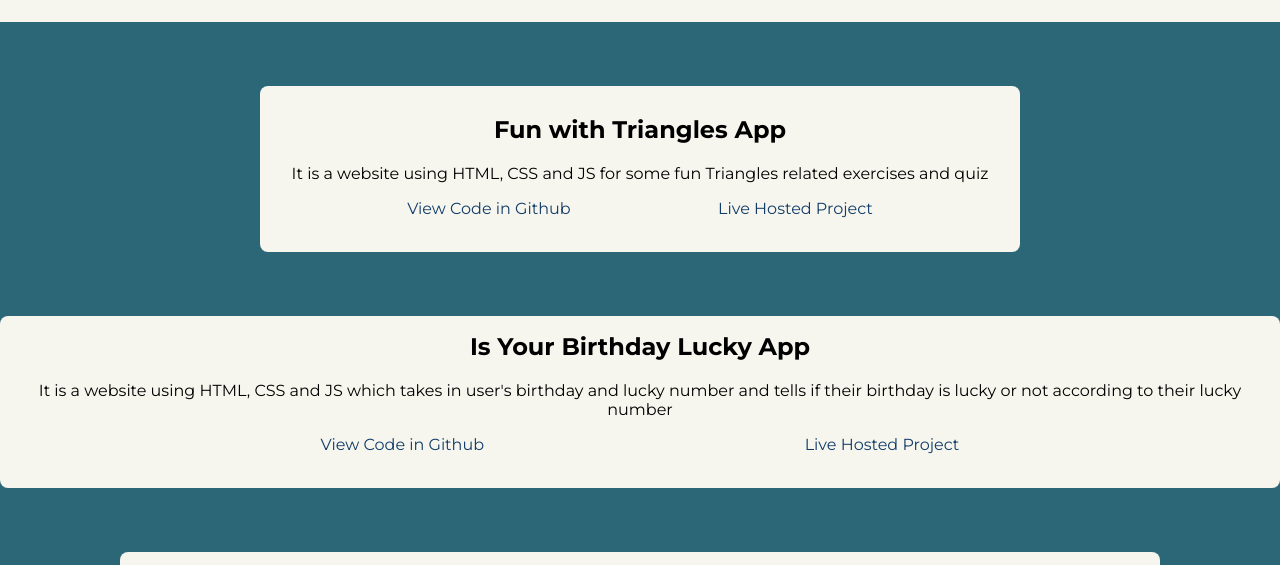
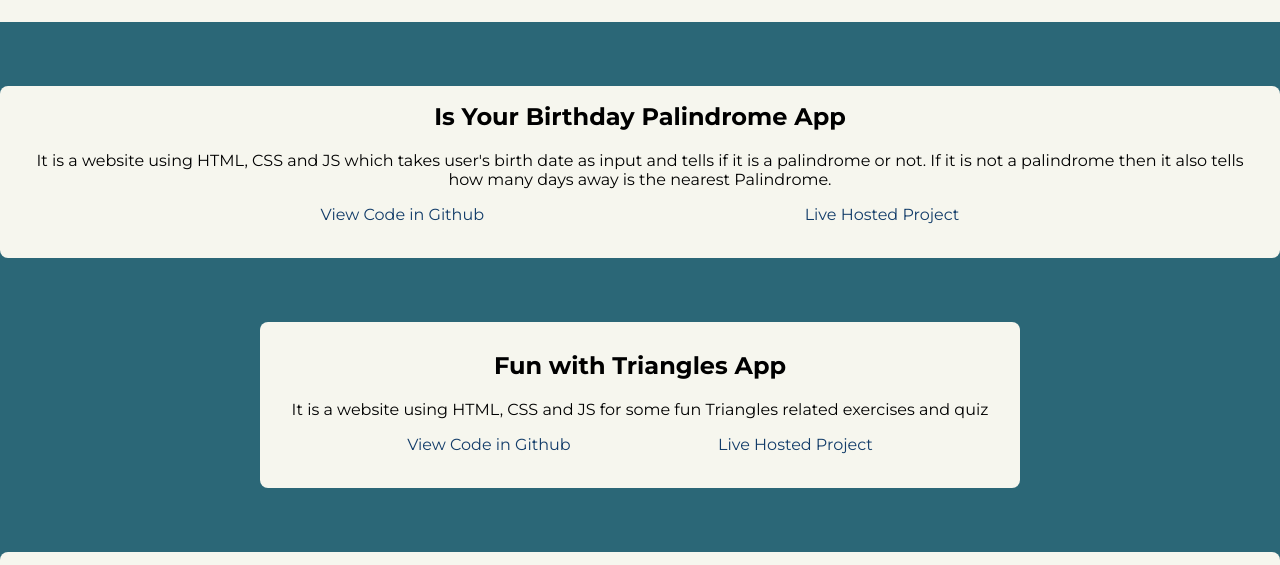
Before and after one commit to Naman-Saxena1/markFour_and_markFive-PortfolioWebsite, a website: page projects.html in a window 1280 px wide. Shown: the part 182-747 px from the top of the page. Drawn offline with Linux system fonts and the light colour scheme.

Commit message:
Added markThirteen project

```diff
--- a/projects.html
+++ b/projects.html
@@ -29,6 +29,25 @@
 
         <div class="flex-item item2-projects">
             <p style="font-size:28px;">Projects</p>
+        </div>
+
+        <div class="flex-item item3-projects">
+            <ul class="item3-projects-ul">
+                <li>
+                    <div>
+                        <h2>Is Your Birthday Palindrome App</h2>
+                        <p>It is a website using HTML, CSS and JS which takes user's birth date as input and tells if it is a palindrome or not. If it is not a palindrome then it also tells how many days away is the nearest Palindrome.</p>
+                        <ul>
+                            <li class="list-items">
+                                <a class="nav-links" href="https://github.com/Naman-Saxena1/markThirteen-Is-Your-Birthday-Palindrome">View Code in Github</a>
+                            </li>
+                            <li class="list-items">
+                                <a class="nav-links" href="https://is-your-birthdaydate-palindrome.netlify.app/">Live Hosted Project</a>
+                            </li>
+                        </ul>
+                    </div>
+                </li>
+            </ul>
         </div>
 
         <div class="flex-item item3-projects">
```
